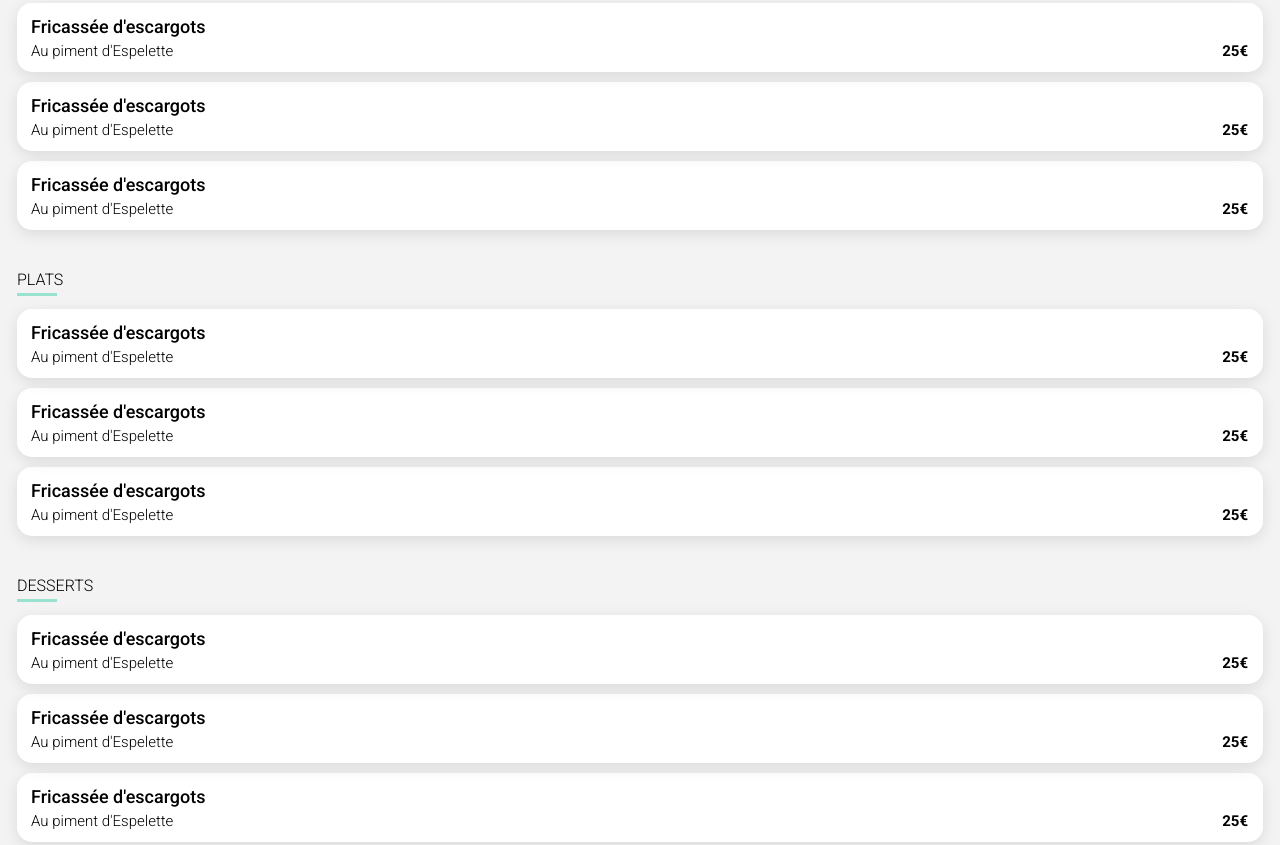
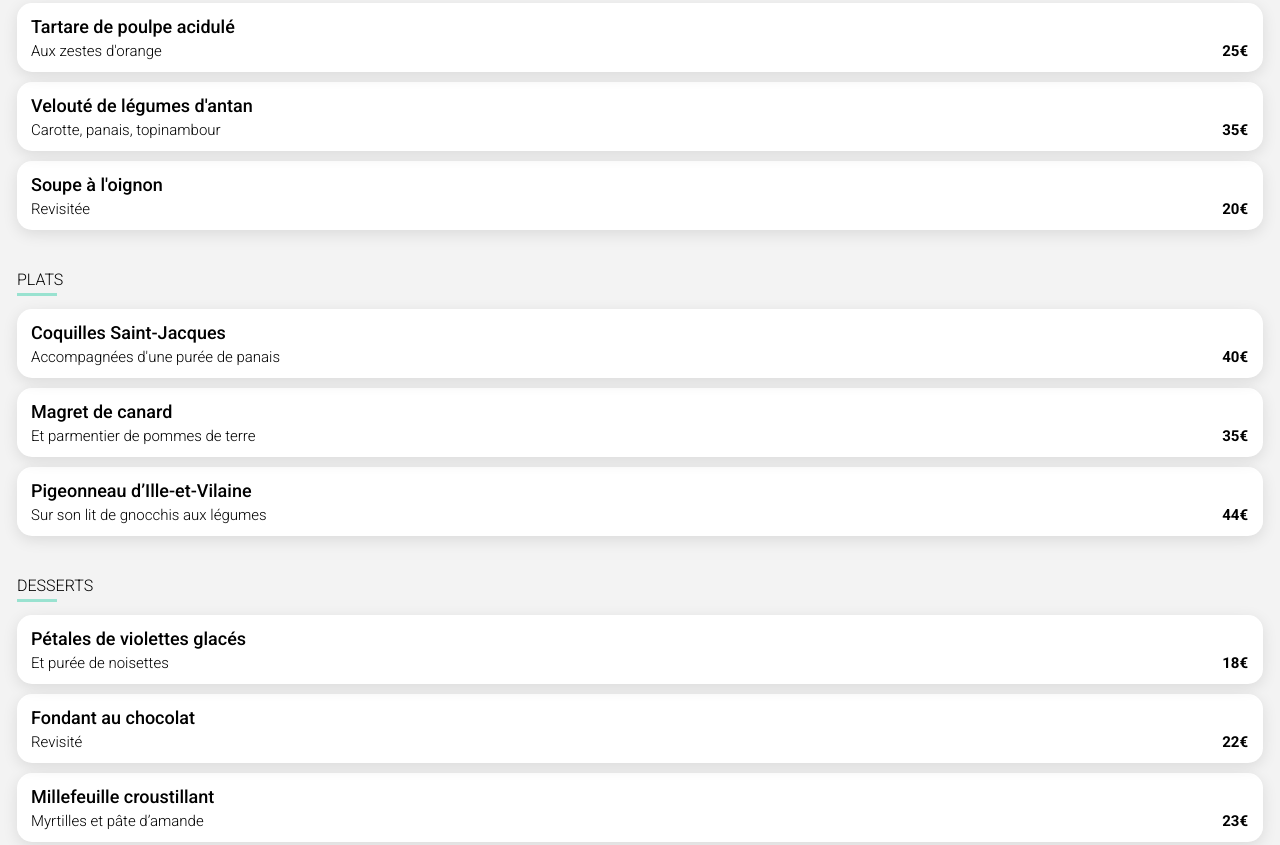
Before and after one commit to JeanMotte/Motte_Jean_3_ohmyfood_270924, a website: page restaurants/a-la-francaise.html in a window 1280 px wide. Shown: the part 416-1261 px from the top of the page. Drawn offline with Linux system fonts and the light colour scheme; a web font is replaced by a local one.

Commit message:
Update restaurant

```diff
--- a/restaurants/a-la-francaise.html
+++ b/restaurants/a-la-francaise.html
@@ -22,7 +22,7 @@
                 </a>
             </nav>
             <div>
-                <img src="../images/restaurants/jay-wennington-N_Y88TWmGwA-unsplash.jpg" alt="Photo restaurant" class="img-restaurant-menu">
+                <img src="../images/restaurants/toa-heftiba-DQKerTsQwi0-unsplash.jpg" alt="Photo restaurant" class="img-restaurant-menu">
             </div>
             <div class="background-menu-container">
               <div class="menu-container">
@@ -47,9 +47,9 @@
                       <input type="checkbox" id="toggle1" name="toggle1" class="toggle1">
                       <label for="toggle1" class="toggle1">
                       <div class="plate-card">
-                          <h3 class="title">Fricassée d'escargots</h3>
+                          <h3 class="title">Tartare de poulpe acidulé</h3>
                         <div class="description-price">
-                          <p class="description">Au piment d'Espelette</p>
+                          <p class="description">Aux zestes d'orange</p>
                           <p class="price">25€</p>
                         </div>
                         <div class="v-spin"><i class="fa-solid fa-circle-check fa-lg"></i></div>
@@ -61,10 +61,10 @@
                       <input type="checkbox" id="toggle2" name="toggle2" class="toggle1">
                       <label for="toggle2" class="toggle1">
                       <div class="plate-card">
-                          <h3 class="title">Fricassée d'escargots</h3>
+                          <h3 class="title">Velouté de légumes d'antan</h3>
                         <div class="description-price">
-                          <p class="description">Au piment d'Espelette</p>
-                          <p class="price">25€</p>
+                          <p class="description">Carotte, panais, topinambour</p>
+                          <p class="price">35€</p>
                         </div>
                         <div class="v-spin"><i class="fa-solid fa-circle-check fa-lg"></i></div>
                       </div>
@@ -75,10 +75,10 @@
                       <input type="checkbox" id="toggle3" name="toggle3" class="toggle1">
                       <label for="toggle3" class="toggle1">
                       <div class="plate-card">
-                          <h3 class="title">Fricassée d'escargots</h3>
+                          <h3 class="title">Soupe à l'oignon</h3>
                         <div class="description-price">
-                          <p class="description">Au piment d'Espelette</p>
-                          <p class="price">25€</p>
+                          <p class="description">Revisitée</p>
+                          <p class="price">20€</p>
                         </div>
                         <div class="v-spin"><i class="fa-solid fa-circle-check fa-lg"></i></div>
                       </div>
@@ -92,10 +92,10 @@
                       <input type="checkbox" id="toggle4" name="toggle4" class="toggle1">
                       <label for="toggle4" class="toggle1">
                       <div class="plate-card">
-                          <h3 class="title">Fricassée d'escargots</h3>
+                          <h3 class="title">Coquilles Saint-Jacques</h3>
                         <div class="description-price">
-                          <p class="description">Au piment d'Espelette</p>
-                          <p class="price">25€</p>
+                          <p class="description">Accompagnées d'une purée de panais</p>
+                          <p class="price">40€</p>
                         </div>
                         <div class="v-spin"><i class="fa-solid fa-circle-check fa-lg"></i></div>
                       </div>
@@ -105,10 +105,10 @@
                       <input type="checkbox" id="toggle5" name="toggle5" class="toggle1">
                       <label for="toggle5" class="toggle1">
                       <div class="plate-card">
-                          <h3 class="title">Fricassée d'escargots</h3>
+                          <h3 class="title">Magret de canard</h3>
                         <div class="description-price">
-                          <p class="description">Au piment d'Espelette</p>
-                          <p class="price">25€</p>
+                          <p class="description">Et parmentier de pommes de terre</p>
+                          <p class="price">35€</p>
                         </div>
                         <div class="v-spin"><i class="fa-solid fa-circle-check fa-lg"></i></div>
                       </div>
@@ -118,10 +118,10 @@
                       <input type="checkbox" id="toggle6" name="toggle6" class="toggle1">
                       <label for="toggle6" class="toggle1">
                       <div class="plate-card">
-                          <h3 class="title">Fricassée d'escargots</h3>
+                          <h3 class="title">Pigeonneau d’Ille-et-Vilaine</h3>
                         <div class="description-price">
-                          <p class="description">Au piment d'Espelette</p>
-                          <p class="price">25€</p>
+                          <p class="description">Sur son lit de gnocchis aux légumes</p>
+                          <p class="price">44€</p>
                         </div>
                         <div class="v-spin"><i class="fa-solid fa-circle-check fa-lg"></i></div>
                       </div>
@@ -134,10 +134,10 @@
                       <input type="checkbox" id="toggle7" name="toggle7" class="toggle1">
                       <label for="toggle7" class="toggle1">
                       <div class="plate-card">
-                          <h3 class="title">Fricassée d'escargots</h3>
+                          <h3 class="title">Pétales de violettes glacés</h3>
                         <div class="description-price">
-                          <p class="description">Au piment d'Espelette</p>
-                          <p class="price">25€</p>
+                          <p class="description">Et purée de noisettes</p>
+                          <p class="price">18€</p>
                         </div>
                         <div class="v-spin"><i class="fa-solid fa-circle-check fa-lg"></i></div>
                       </div>
@@ -147,10 +147,10 @@
                       <input type="checkbox" id="toggle8" name="toggle8" class="toggle1">
                       <label for="toggle8" class="toggle1">
                       <div class="plate-card">
-                          <h3 class="title">Fricassée d'escargots</h3>
+                          <h3 class="title">Fondant au chocolat</h3>
                         <div class="description-price">
-                          <p class="description">Au piment d'Espelette</p>
-                          <p class="price">25€</p>
+                          <p class="description">Revisité</p>
+                          <p class="price">22€</p>
                         </div>
                         <div class="v-spin"><i class="fa-solid fa-circle-check fa-lg"></i></div>
                       </div>
@@ -160,10 +160,10 @@
                       <input type="checkbox" id="toggle9" name="toggle9" class="toggle1">
                       <label for="toggle9" class="toggle1">
                       <div class="plate-card">
-                          <h3 class="title">Fricassée d'escargots</h3>
+                          <h3 class="title">Millefeuille croustillant</h3>
                         <div class="description-price">
-                          <p class="description">Au piment d'Espelette</p>
-                          <p class="price">25€</p>
+                          <p class="description">Myrtilles et pâte d’amande</p>
+                          <p class="price">23€</p>
                         </div>
                         <div class="v-spin"><i class="fa-solid fa-circle-check fa-lg"></i></div>
                       </div>
```
